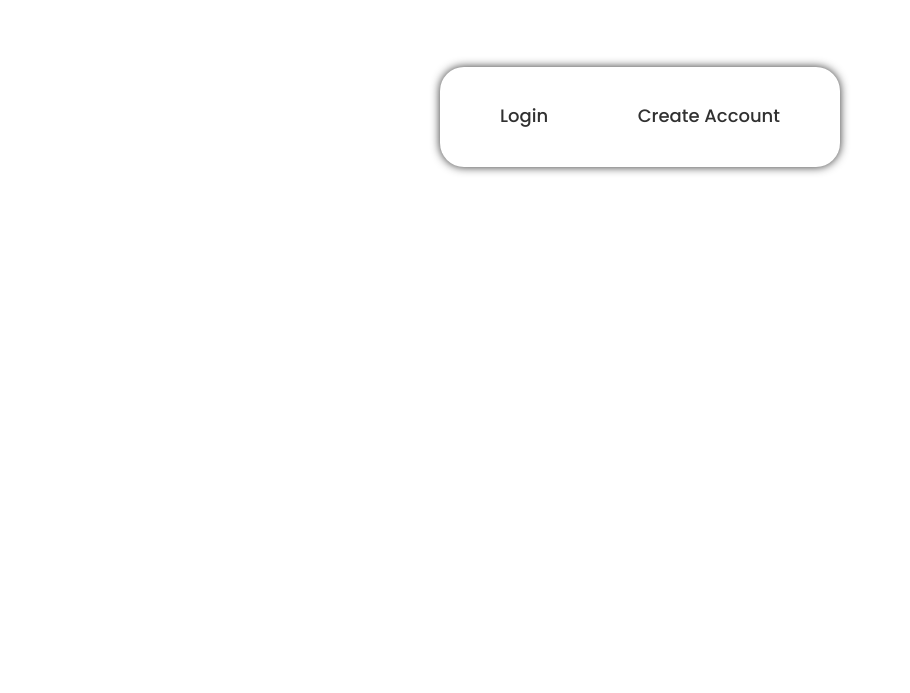
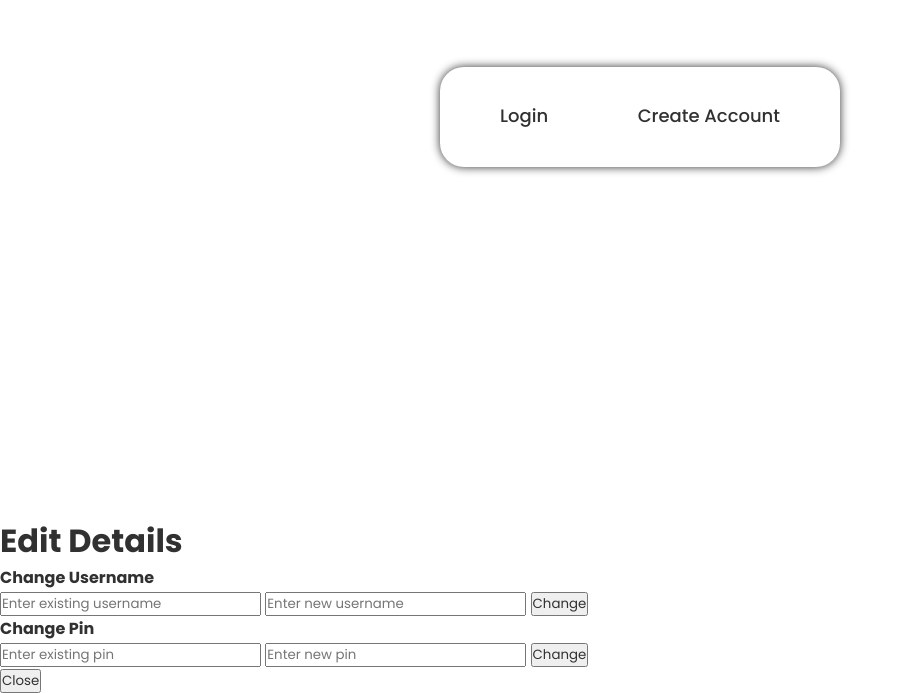
Before and after one commit to Ahmi9/Bank-Web-App, a plain HTML site: page index.html in a window 1280 px wide. Shown: the part 283-976 px from the top of the page, without its empty margins (0-910 px from the left). Before the commit the page ends 800 px from the top, so only its background shows below. Drawn offline with Linux system fonts and the light colour scheme.

Commit message:
Add edit details section to index.html

```diff
--- a/index.html
+++ b/index.html
@@ -35,6 +35,12 @@
 
         <div class="main" id="main">
             <h1 id="welcome" class="welcome"></h1>
+            <div class="nav">
+                <button id="delete">Delete Account</button>
+                <button id="edit">Edit Details</button>
+
+                <button id="logout">Logout</button>
+            </div>
             <div class="mainCards">
                 <div class="mainCard balance" id="balanceCard">
                     <h4 id="balanceHeading">Balance</h4>
@@ -64,12 +70,31 @@
                     <h4 id="withError"></h4>
                 </div>
             </div>
-            <button id="logout">Logout</button>
+
         </div>
     </div>
 
 
+    <div class="editCard" id="editCard">
+        <h1>Edit Details</h1>
 
+        <h4>Change Username</h4>
+        <input type="text" id="oldUsername" placeholder="Enter existing username">
+        <input type="text" id="newUsername" placeholder="Enter new username">
+        <button class="change" id="changeUsername">Change</button>
+        <h4 id="usernameEditError"></h4>
+
+        <h4>Change Pin</h4>
+        <input type="password" id="oldPin" placeholder="Enter existing pin">
+        <input type="password" id="newPin" placeholder="Enter new pin">
+        <button class="change" id="changePin">Change</button>
+        <h4 id="pinEditError"></h4>
+
+        <div class="close">
+            <button id="close">Close</button>
+        </div>
+
+    </div>
 
 
 
```
